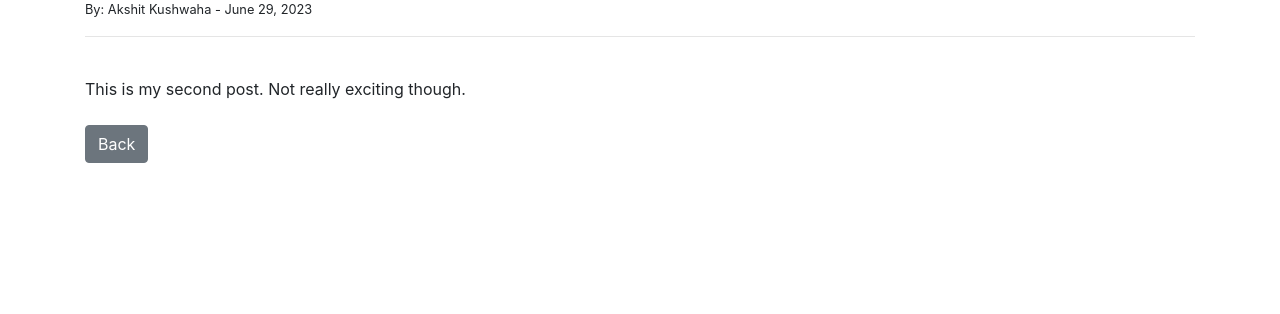
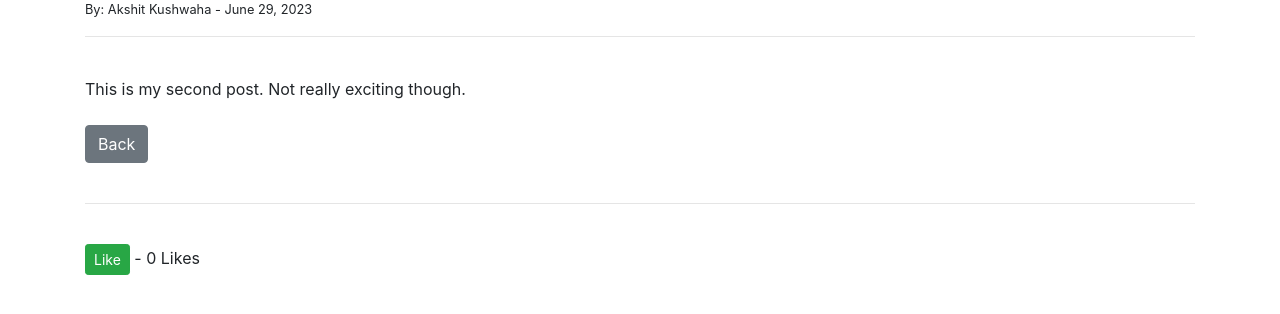
Before and after one commit to AkshitKushwaha/Blog-using-django, a Django app: page /article/2 in a window 1280 px wide. Shown: the part 140-454 px from the top of the page. Run offline with Django 3.2, Linux system fonts and the light colour scheme; data comes from the database, SQL or seed files in the repository; both versions use the stored data as it was after the commit.

Commit message:
Added Like Button to the blog

```diff
--- a/theblog/forms.py
+++ b/theblog/forms.py
@@ -19,6 +19,7 @@ class PostForm(forms.ModelForm):
         widgets = {
             'title': forms.TextInput(attrs={'class': 'form-control', 'placeholder': 'Enter title here'}),
             'title_tag': forms.TextInput(attrs={'class': 'form-control'}),
+            #'author': forms.TextInput(attrs={'class': 'form-control'}),
             'author': forms.Select(attrs={'class': 'form-control'}),
             'category': forms.Select(choices=choice_list, attrs={'class': 'form-control'}),
             #'author': forms.Select(attrs={'class': 'form-control'}),
--- a/theblog/models.py
+++ b/theblog/models.py
@@ -21,6 +21,7 @@ class Post(models.Model):
     body = models.TextField()
     post_date = models.DateField(auto_now_add=True)
     category = models.CharField(max_length=255, default='coding')
+    likes = models.ManyToManyField(User, related_name='blog_posts')
 
     def __str__(self):
         return self.title + '  |  ' + str(self.author)
@@ -29,3 +30,6 @@ class Post(models.Model):
     def get_absolute_url(self):
         #return reverse('article-detail', args=(str(self.id)))
         return reverse('home')
+
+    def total_likes(self):
+        return self.likes.count()
--- a/theblog/templates/add_post.html
+++ b/theblog/templates/add_post.html
@@ -17,6 +17,7 @@
         </form>
     </div>
 
+
 {% else %}
 
 Unauthorized, Access Denied !
--- a/theblog/templates/article_details.html
+++ b/theblog/templates/article_details.html
@@ -19,4 +19,15 @@
 </br></br>
 <a href="{% url 'home' %}" class="btn btn-secondary">Back</a>
 
+<br/><br/>
+<hr>
+<br/>
+<form action="{% url 'like_post' post.pk%}", method="POST">
+
+    {% csrf_token %}
+
+    <button type="submit", name="post_id", value="{{ post.id }}", class="btn btn-success btn-sm">Like</button> - {{ total_likes}} Likes
+
+</form>
+
 {% endblock %}
--- a/theblog/urls.py
+++ b/theblog/urls.py
@@ -1,6 +1,6 @@
 from django.urls import path
 #from . import views
-from .views import HomeView, ArticleDetailView, AddPostView, UpdatePostView, DeletePostView, AddCategoryView, CategoryView, CategoryListView
+from .views import HomeView, ArticleDetailView, AddPostView, UpdatePostView, DeletePostView, AddCategoryView, CategoryView, CategoryListView, LikeView
 
 # Note:- <int:pk> is used to get the primary key of the post. That is to identify a unique blog post.
 # Note:- The name of the path is used in the html file to link to the path.
@@ -17,6 +17,7 @@ urlpatterns = [
     path('add_category/', AddCategoryView.as_view(), name='add_category'),
     path('category/<str:cats>/', CategoryView, name='category'),
     path('category-list/', CategoryListView, name='category-list'),
+    path('like/<int:pk>', LikeView, name='like_post')
 
 ]
 
--- a/theblog/views.py
+++ b/theblog/views.py
@@ -1,8 +1,9 @@
-from django.shortcuts import render
+from django.shortcuts import render, get_object_or_404
 from django.views.generic import ListView, DetailView, CreateView, UpdateView, DeleteView
 from .models import Post, Category
 from .forms import PostForm, EditForm
-from django.urls import reverse_lazy
+from django.urls import reverse_lazy, reverse
+from django.http import HttpResponseRedirect
 
 # Create your views here.
 
@@ -42,7 +43,11 @@ class ArticleDetailView(DetailView):
     def get_context_data(self, *args, **kwargs):
         cat_menu = Category.objects.all()
         context = super(ArticleDetailView, self).get_context_data(*args, **kwargs)
+
+        stuff = get_object_or_404(Post, id=self.kwargs['pk'])
+        total_likes = stuff.total_likes()
         context["cat_menu"] = cat_menu
+        context["total_likes"] = total_likes
         return context
 
 class AddPostView(CreateView):
@@ -51,6 +56,7 @@ class AddPostView(CreateView):
     template_name = 'add_post.html'
     #fields = '__all__'
     #fields = ('title', 'body')
+
 
 
 class UpdatePostView(UpdateView):
@@ -72,3 +78,19 @@ class AddCategoryView(CreateView):
     model = Category
     template_name = 'add_category.html'
     fields = '__all__'
+
+def LikeView(request, pk):
+    post = get_object_or_404(Post, id=request.POST.get('post_id'))
+    post.likes.add(request.user)
+
+    #note:- post_id is the name of the like button
+    #liked = False
+    #if post.likes.filter(id=request.user.id).exists():
+        #post.likes.remove(request.user)
+        #liked = False
+
+    #else:
+    #post.likes.add(request.user)
+        #liked = True
+
+    return HttpResponseRedirect(reverse('article-detail', args=[str(pk)]))
```
Also changed, not shown: db.sqlite3, theblog/migrations/0006_post_likes.py (added).
